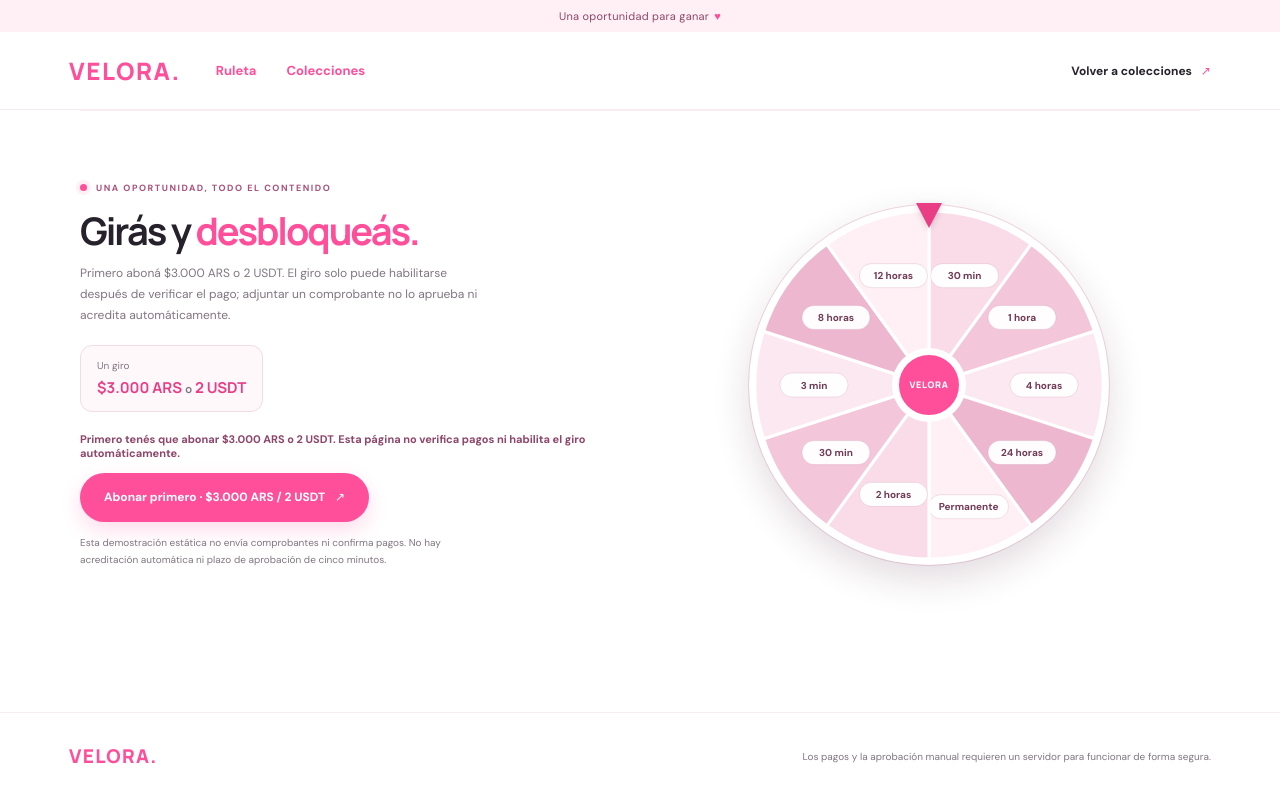
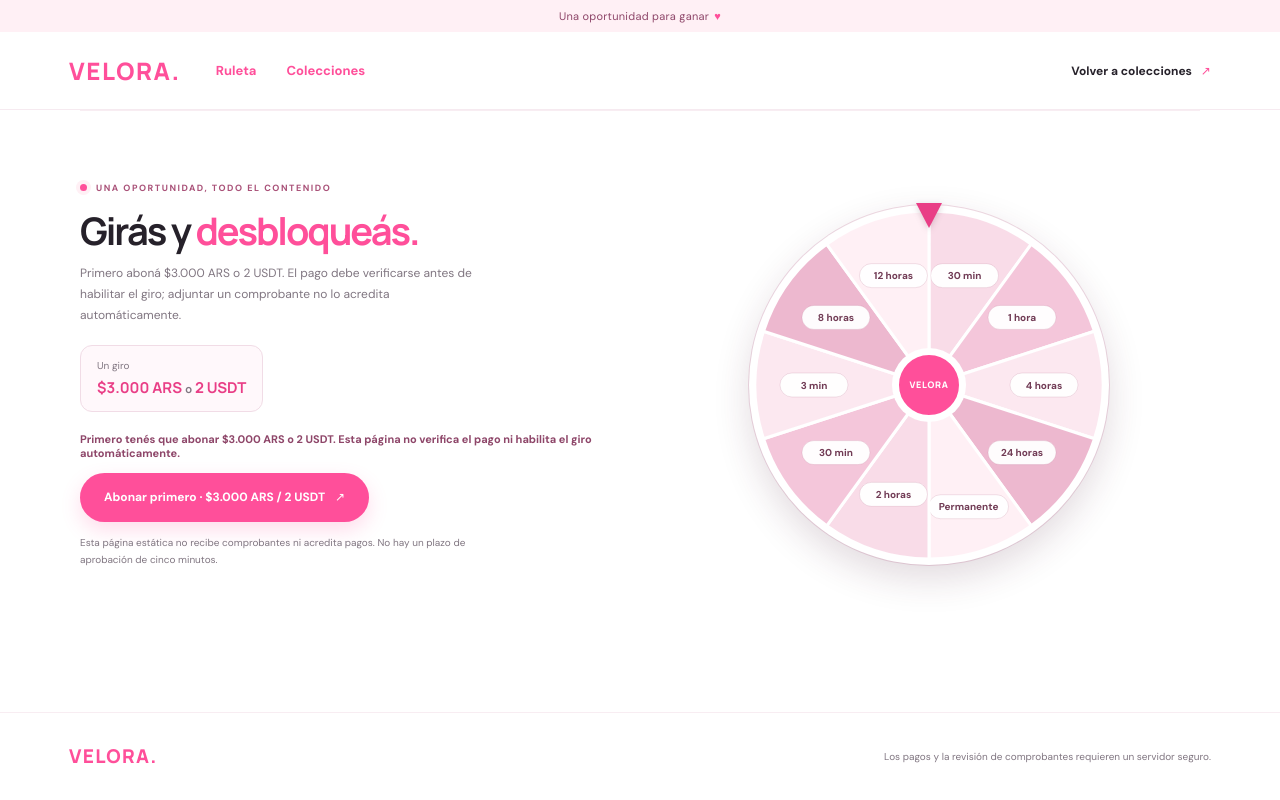
Before and after one commit to poder24358-jpg/velora, a website: page ruleta.html in a window 1280 px wide. Drawn offline with Linux system fonts and the light colour scheme.

Commit message:
Clarify roulette payment verification
Co-authored-by: Copilot <223556219+Copilot@users.noreply.github.com>

```diff
--- a/ruleta.html
+++ b/ruleta.html
@@ -32,18 +32,18 @@
         <div class="roulette-copy">
           <div class="eyebrow"><span class="eyebrow-dot"></span> UNA OPORTUNIDAD, TODO EL CONTENIDO</div>
           <h1 id="roulette-title">Girás y <span>desbloqueás.</span></h1>
-          <p>Primero aboná $3.000 ARS o 2 USDT. El giro solo puede habilitarse después de verificar el pago; adjuntar un comprobante no lo aprueba ni acredita automáticamente.</p>
+          <p>Primero aboná $3.000 ARS o 2 USDT. El pago debe verificarse antes de habilitar el giro; adjuntar un comprobante no lo acredita automáticamente.</p>
           <div class="roulette-price-card">
             <span>Un giro</span>
             <strong>$3.000 ARS <span>o</span> 2 USDT</strong>
           </div>
           <p class="unlock-status" id="unlock-status" role="status" aria-live="polite">
-            Primero tenés que abonar $3.000 ARS o 2 USDT. Esta página no verifica pagos ni habilita el giro automáticamente.
+            Primero tenés que abonar $3.000 ARS o 2 USDT. Esta página no verifica el pago ni habilita el giro automáticamente.
           </p>
           <button class="button button-primary button-large" id="open-payment" type="button">
             Abonar primero · $3.000 ARS / 2 USDT <span aria-hidden="true">↗</span>
           </button>
-          <p class="roulette-note">Esta demostración estática no envía comprobantes ni confirma pagos. No hay acreditación automática ni plazo de aprobación de cinco minutos.</p>
+          <p class="roulette-note">Esta página estática no recibe comprobantes ni acredita pagos. No hay un plazo de aprobación de cinco minutos.</p>
         </div>
         <div class="wheel-wrap">
           <span class="wheel-pointer" aria-hidden="true"></span>
@@ -61,7 +61,7 @@
 
     <footer class="site-footer">
       <a class="brand" href="index.html#inicio" aria-label="VELORA, volver al inicio">VELORA<span>.</span></a>
-      <p>Los pagos y la aprobación manual requieren un servidor para funcionar de forma segura.</p>
+      <p>Los pagos y la revisión de comprobantes requieren un servidor seguro.</p>
     </footer>
 
     <dialog class="modal checkout-modal" id="payment-modal" aria-labelledby="payment-title">
@@ -69,7 +69,7 @@
       <div class="checkout-content">
         <div class="eyebrow"><span class="eyebrow-dot"></span> PAGO DEL GIRO</div>
         <h2 id="payment-title">Pagá para participar.</h2>
-        <p class="checkout-intro">Primero aboná y verificá los datos. Esta página no recibe ni revisa comprobantes: adjuntar un archivo no confirma el pago ni habilita el giro.</p>
+        <p class="checkout-intro">Primero aboná y verificá los datos. Esta página no recibe ni revisa comprobantes; adjuntar un archivo no confirma el pago ni habilita el giro.</p>
         <div class="checkout-summary">
           <div class="checkout-summary-copy">
             <strong>1 giro de ruleta</strong>
```
